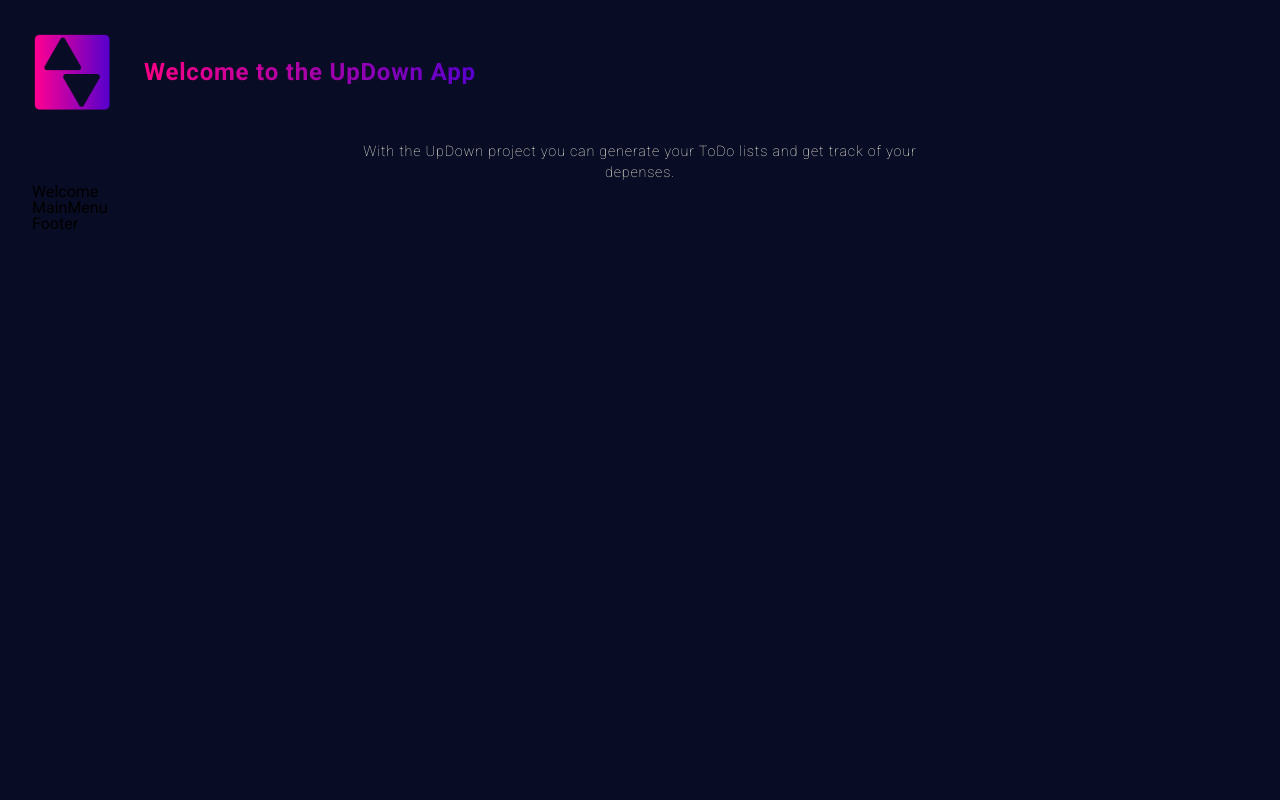
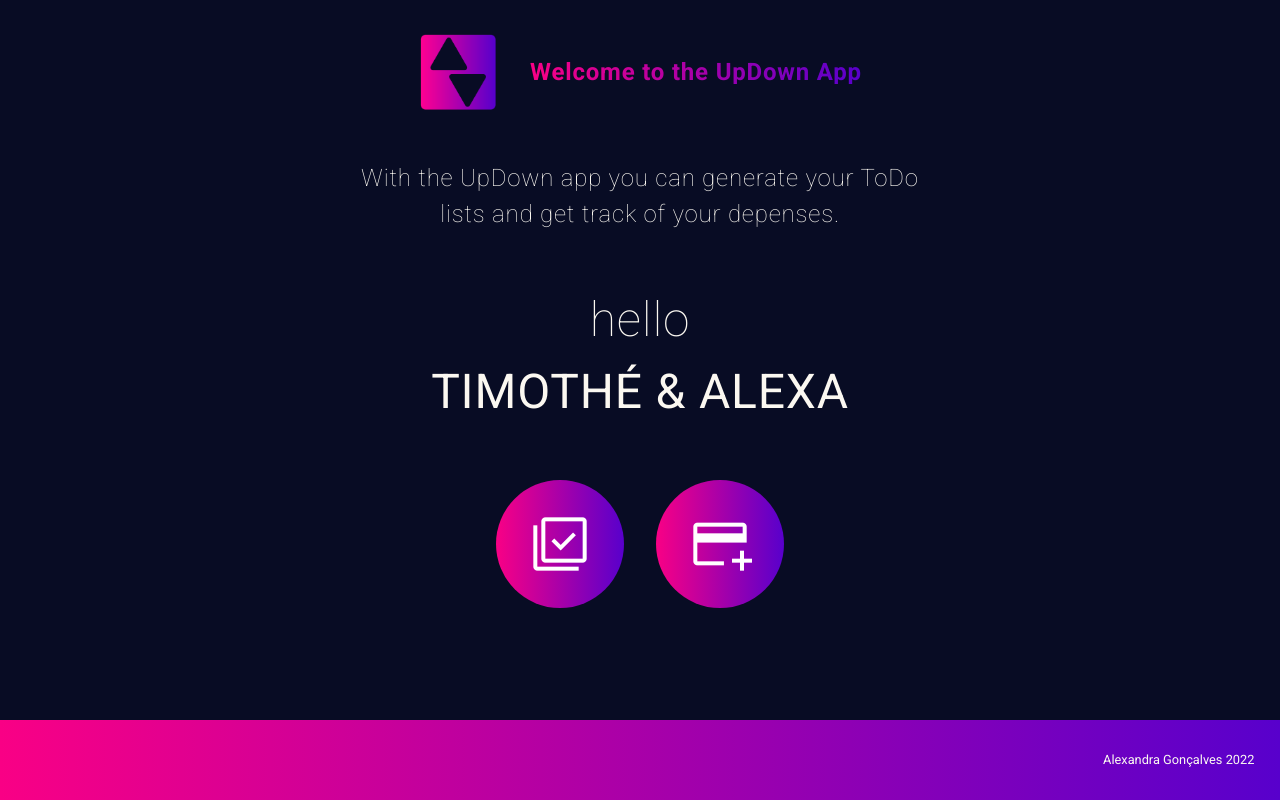
Before and after one commit to alexagoncalves/updown, a React app: page / in a window 1280 px wide. Built offline with nearby package versions, Linux system fonts and the light colour scheme.

Commit message:
static front page done

```diff
--- a/src/assets/index.html
+++ b/src/assets/index.html
@@ -5,6 +5,7 @@
         <meta name="viewport" content="width=device-width, initial-scale=1.0" />
         <meta http-equiv="x-ua-compatible" content="ie=edge" />
         <link rel="shortcut icon" href="favicon.ico" type="image/x-icon">
+        <link rel="stylesheet" href="https://fonts.googleapis.com/css2?family=Material+Symbols+Outlined:opsz,wght,FILL,GRAD@20..48,100..700,0..1,-50..200" />
         <title>UpDown Project</title>
     </head>
     <body>
--- a/src/components/App/index.js
+++ b/src/components/App/index.js
@@ -1,5 +1,8 @@
 // == Project imports
 import Header from 'src/components/Header';
+import Welcome from 'src/components/Welcome';
+import MainMenu from 'src/components/MainMenu';
+import Footer from 'src/components/Footer';
 // == Same file imports
 import './app.scss'
 
@@ -7,9 +10,9 @@ import './app.scss'
 const App = () => (
   <div className="app">
     <Header/>
-    <div>Welcome</div>
-    <div>MainMenu</div>
-    <div>Footer</div>
+    <Welcome/>
+    <MainMenu/>
+    <Footer/>
   </div>
 );
 
--- a/src/components/Footer/footer.scss
+++ b/src/components/Footer/footer.scss
@@ -0,0 +1,23 @@
+@use 'src/styles/vars';
+
+.footer {
+    background-image: vars.$gradient;
+    width: 100%;
+    height: 5em;
+    position: absolute;
+    left: 0;
+    right: 0;
+    bottom: 0;
+    margin: auto;
+    text-align: right;
+    display: flex;
+    align-items: center;
+    justify-content: flex-end;
+
+    &-information {
+        color: vars.$light-text;
+        margin-right: 2em;
+        font-size: 0.8em;
+        font-weight: 400;
+    }
+}
--- a/src/components/Footer/index.js
+++ b/src/components/Footer/index.js
@@ -0,0 +1,9 @@
+import './footer.scss'
+
+const Footer = () => (
+    <footer className="footer">
+        <a href="#" className="footer-information">Alexandra Gonçalves 2022</a>
+    </footer>
+)
+
+export default Footer;
--- a/src/components/Header/header.scss
+++ b/src/components/Header/header.scss
@@ -9,6 +9,9 @@
         width: 100%;
         display: flex;
         align-items: center;
+        @media (min-width: 600px) {
+            justify-content: center;
+        }
     }
 
     &-logo {
@@ -24,11 +27,16 @@
     }
 
     &-presentation {
-        font-size: 0.9em;
+        font-size: 1em;
         text-align: center;
-        max-width: 50%;
+        max-width: 80%;
         margin: 2em auto 0;
         line-height: 1.5em;
         font-weight: 100;
+        @media (min-width: 600px) {
+            font-size: 1.5em;
+            max-width: 50%;
+            margin: 2em auto 0;
+        }
     }
 }
--- a/src/components/Header/index.js
+++ b/src/components/Header/index.js
@@ -10,7 +10,7 @@ const Header = () => (
             <h1 className="header-title">Welcome to the UpDown App</h1>
         </nav>
         <p className="header-presentation">
-            With the <span>UpDown</span> project you can generate your ToDo lists and get track of your depenses.
+            With the <span>UpDown</span> app you can generate your ToDo lists and get track of your depenses.
         </p>
     </header>
 )
--- a/src/components/MainMenu/index.js
+++ b/src/components/MainMenu/index.js
@@ -0,0 +1,10 @@
+import './mainmenu.scss'
+
+const MainMenu = () => (
+    <div className="mainmenu-buttons">
+        <span className="material-symbols-outlined">library_add_check</span>
+        <span className="material-symbols-outlined">add_card</span>
+    </div>
+)
+
+export default MainMenu;
--- a/src/components/MainMenu/mainmenu.scss
+++ b/src/components/MainMenu/mainmenu.scss
@@ -0,0 +1,28 @@
+@use 'src/styles/vars';
+
+.mainmenu-buttons {
+    display: flex;
+    justify-content: space-evenly;
+    margin-top: 4em;
+    @media (min-width: 600px) {
+        justify-content: center;
+        gap: 2em;
+    }
+
+    .material-symbols-outlined {
+        color: white;
+        font-size: 4em;
+        display: flex;
+        background-image: vars.$gradient;
+        border-radius: 50%;
+        width: 1.5em;
+        height: 1.5em;
+        text-align: center;
+        align-items: center;
+        justify-content: center;
+        @media (min-width: 600px) {
+            width: 2em;
+            height: 2em;
+        }
+      }
+}
--- a/src/components/Welcome/index.js
+++ b/src/components/Welcome/index.js
@@ -0,0 +1,9 @@
+import './welcome.scss'
+
+const Welcome = () => (
+    <div className="main">
+        <h2 className="main-welcome">hello <span className="main-welcome__name">Timothé & Alexa</span></h2>
+    </div>
+);
+
+export default Welcome;
--- a/src/components/Welcome/welcome.scss
+++ b/src/components/Welcome/welcome.scss
@@ -0,0 +1,21 @@
+@use 'src/styles/vars';
+
+.main {
+    color: vars.$light-text;
+    margin-top: 4em;
+    letter-spacing: 0.05em;
+
+    &-welcome {
+        text-align: center;
+        font-size: 3em;
+        font-weight: 100;
+        display: flex;
+        flex-direction: column;
+
+        &__name {
+            font-weight: 400;
+            text-transform: uppercase;
+            margin-top: 0.5em;
+        }
+    }
+}
--- a/src/styles/_vars.scss
+++ b/src/styles/_vars.scss
@@ -1,8 +1,9 @@
 // == color variables
 $dark-blue: #080c24;
 $cream-white: #FCDAB7;
-$light-text: #FEFBE7;
+$light-text: #FBF8F1;
 
+// == logo color variables
 $pink: #f90085;
 $purple: #5800cc;
 
```
